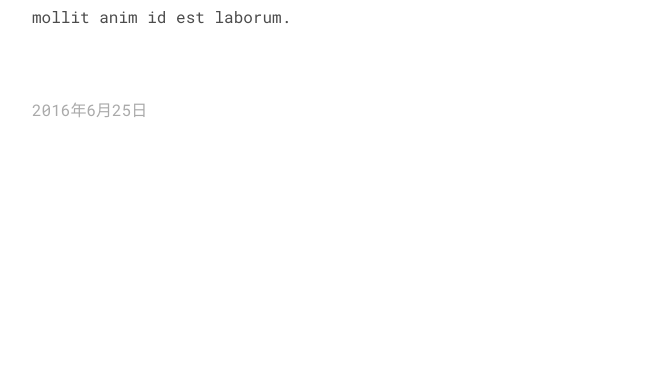
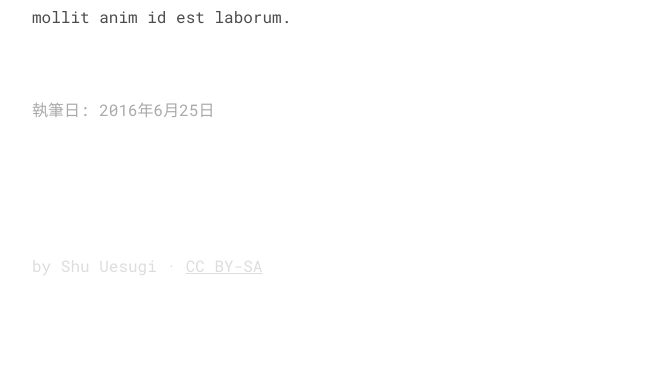
Before and after one commit to chibicode/senseicode, a Jekyll site: the page built from _posts/2016-06-25-introduction.md, in a window 1280 px wide. Shown: the part 1301-1666 px from the top of the page, without its empty margins (304-959 px from the left). Built offline with Jekyll 4.4.1, drawn with Linux system fonts in a browser that asks for light colours; comment, search, counter and statistics services are not loaded.

```diff
--- a/_config.yml
+++ b/_config.yml
@@ -4,7 +4,7 @@ baseurl: ""
 title: SenseiCode
 description: 教育とテクノロジーについて。
 twitter:
-  username: chibicode
+  username: senseicode
 facebook:
   admins: 1227210274
 author:
--- a/_layouts/default.html
+++ b/_layouts/default.html
@@ -18,7 +18,12 @@
       <h2 class="f4 mt0 mb5 lh-solid fw4 black">
         <a href="{{ "/" | prepend:site.baseurl }}" class="color-inherit no-underline dim">sensei<span class="bg-red white">c</span>ode</a>
       </h2>
-      {{ content }}
+      <div class="mb6">
+        {{ content }}
+      </div>
+      <footer class="silver">
+        by Shu Uesugi · <a href="http://creativecommons.org/licenses/by-sa/4.0/" class="color-inherit">CC BY-SA</a>
+      </footer>
     </div>
     <script>
     (function(i,s,o,g,r,a,m){i['GoogleAnalyticsObject']=r;i[r]=i[r]||function(){
--- a/_layouts/post.html
+++ b/_layouts/post.html
@@ -12,8 +12,17 @@ layout: default
     {{ content }}
   </section>
   <section>
-    <time datetime="{{ page.date | date_to_xmlschema}}" class="gray">
-      {{ page.date | date: "%Y年%-m月%-d日" }}
-    </time>
+    {% if page.published_at %}
+    <div>
+      <span class="gray">
+        公開日: {{ page.published_at | date: "%Y年%-m月%-d日" }}
+      </span>
+    </div>
+    {% endif %}
+    <div>
+      <time datetime="{{ page.date | date_to_xmlschema}}" class="gray">
+        執筆日: {{ page.written_at | date: "%Y年%-m月%-d日" }}
+      </time>
+    </div>
   </section>
 </article>
--- a/index.html
+++ b/index.html
@@ -3,7 +3,7 @@ layout: default
 ---
 
 <p class="gray">
-  こんにちは。現在サイトを工事中ですが、以下の記事は公開しています。
+  こんにちは。現在サイトは工事中です。
 </p>
 <ul class="list ma0 pa0">
   {% for post in site.posts %}
```
Also changed, not shown: _posts/2016-06-25-introduction.md (+2 -0 lines).
